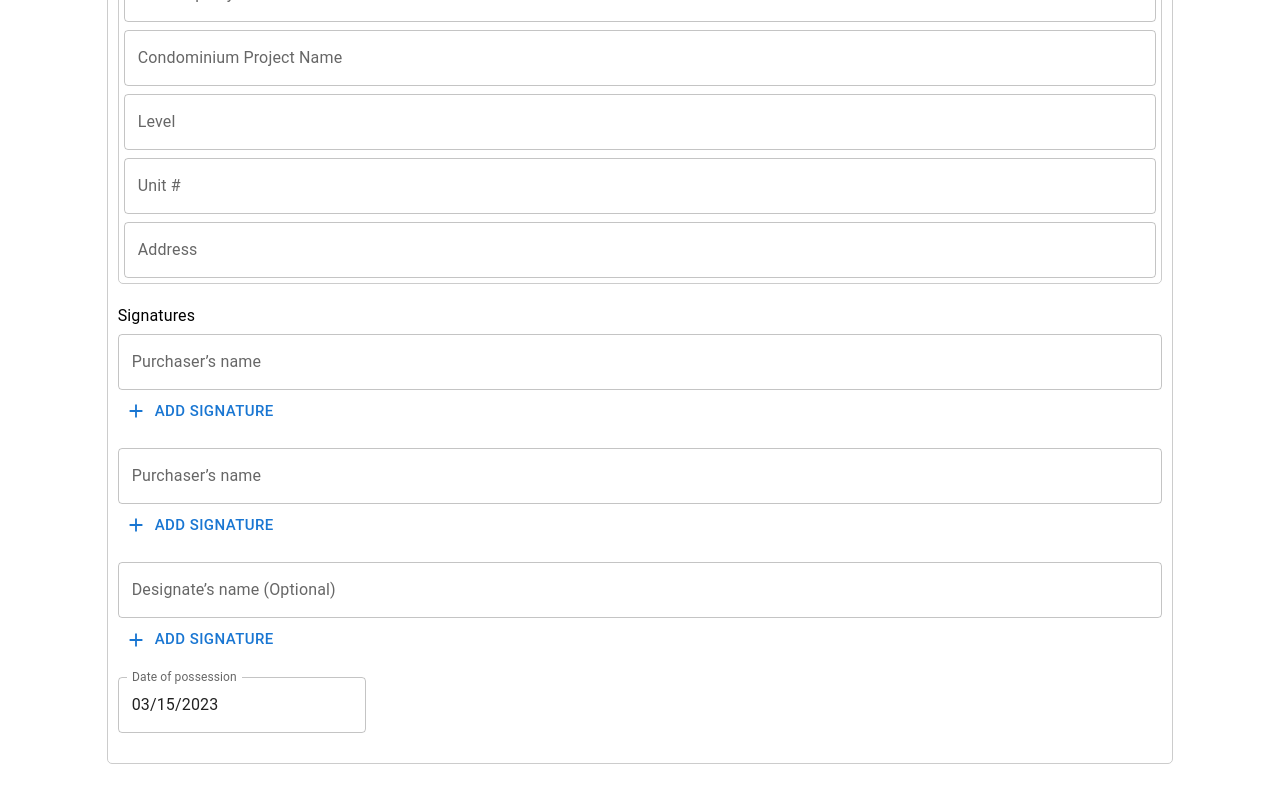
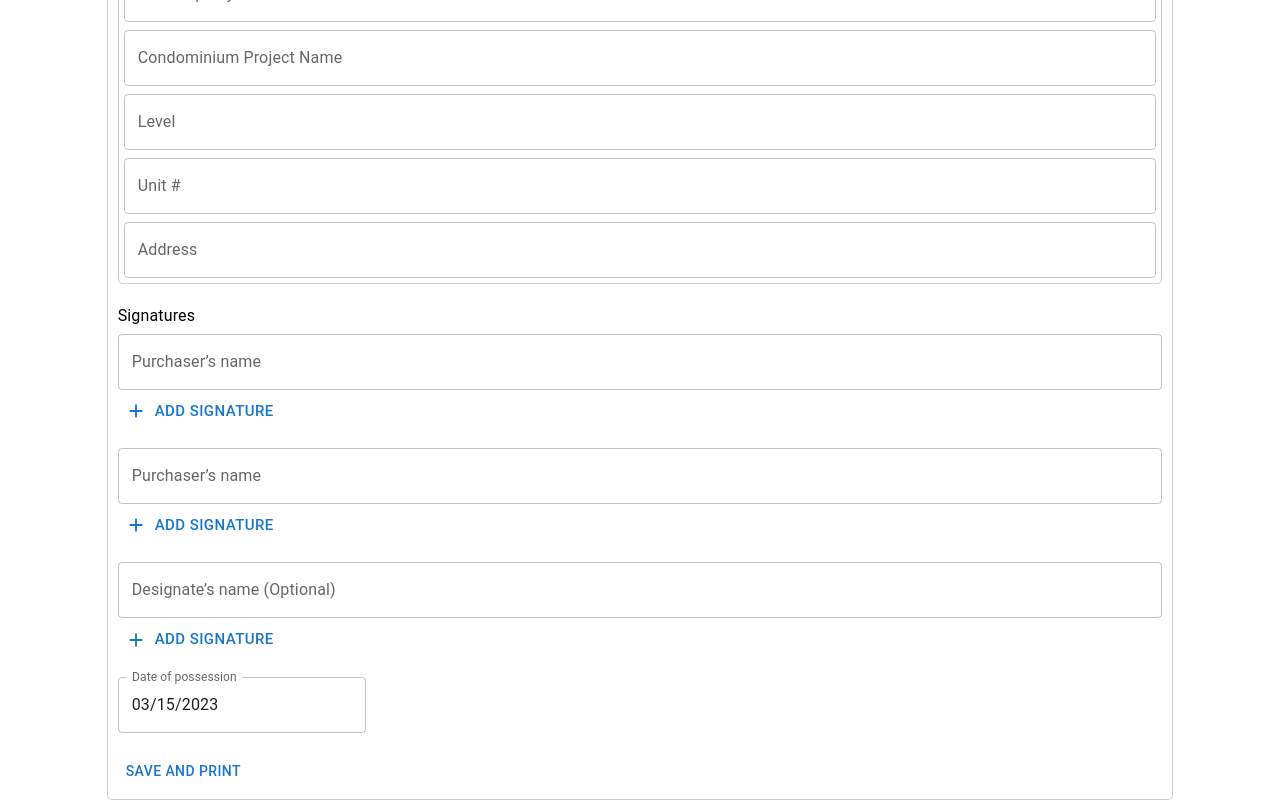
Before and after one commit to Lmizuno/Inspection-Form, a React (Create React App) app: page / in a window 1280 px wide. Shown: the part 802-1602 px from the top of the page. Before the commit the page ends 1566 px from the top, so only its background shows below. Built offline with nearby package versions, Linux system fonts and the light colour scheme.

Commit message:
Pre Print

```diff
--- a/src/components/Form/Form.js
+++ b/src/components/Form/Form.js
@@ -1,7 +1,7 @@
 import React from 'react';
 import styles from './Form.module.css';
 import DynamicTable from '../DynamicTable/DynamicTable';
-import { Grid, TextField, Typography } from '@mui/material';
+import { Button, Grid, TextField, Typography } from '@mui/material';
 import BuilderInformation from '../BuilderInformation/BuilderInformation';
 import HomeInformation from '../HomeInformation/HomeInformation';
 import SignatureInformation from '../SignatureInformation/SignatureInformation';
@@ -20,6 +20,10 @@ const Form = () => {
       ...state,
       unitEnrolment: e.target.value
     });
+  }
+
+  const makePDF = () => {
+
   }
 
   return (
@@ -48,6 +52,9 @@ const Form = () => {
       <BuilderInformation />
       <HomeInformation />
       <SignatureInformation/>
+      <Button onClick={makePDF}>
+        Save and Print
+      </Button>
     </div>
   )
 };
```
